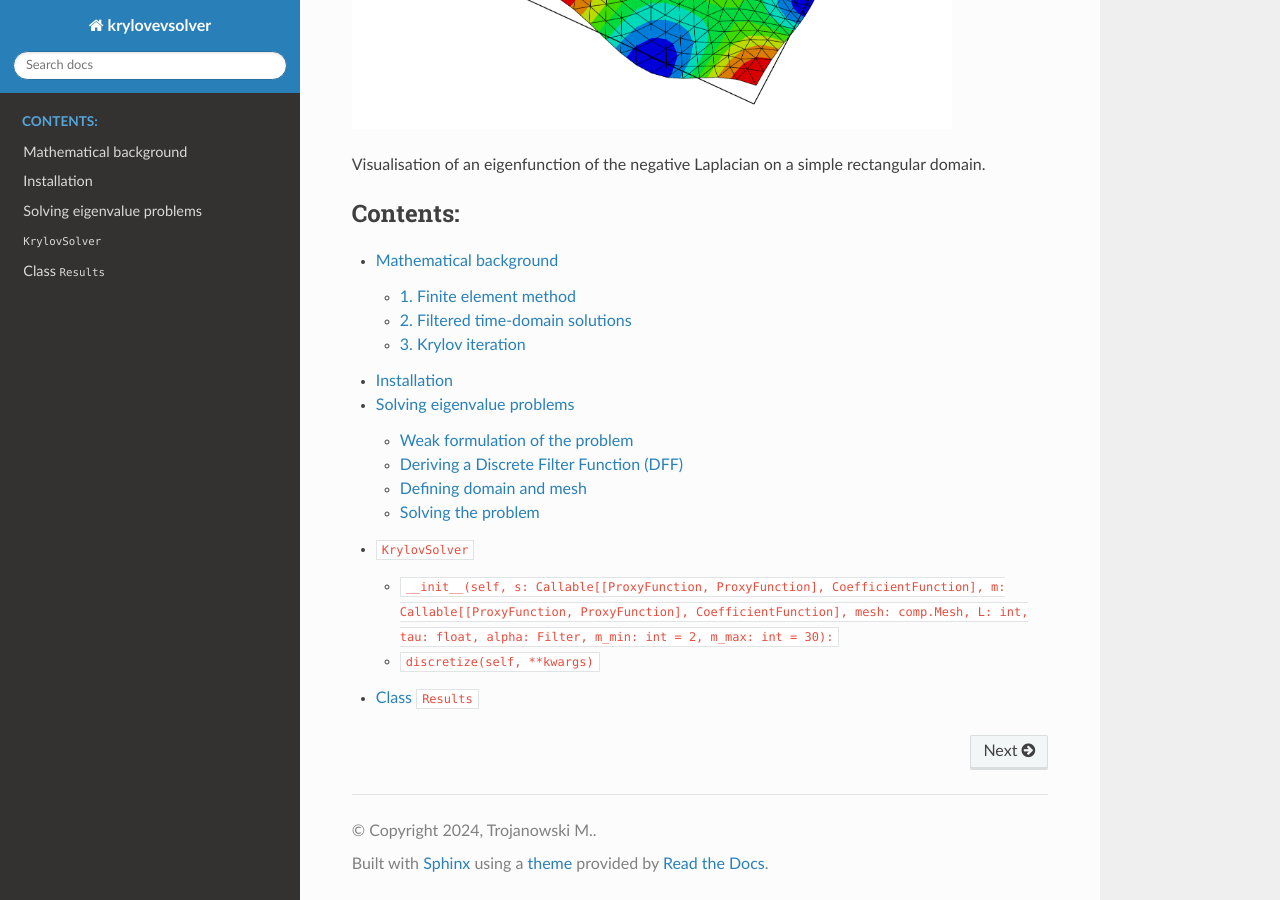
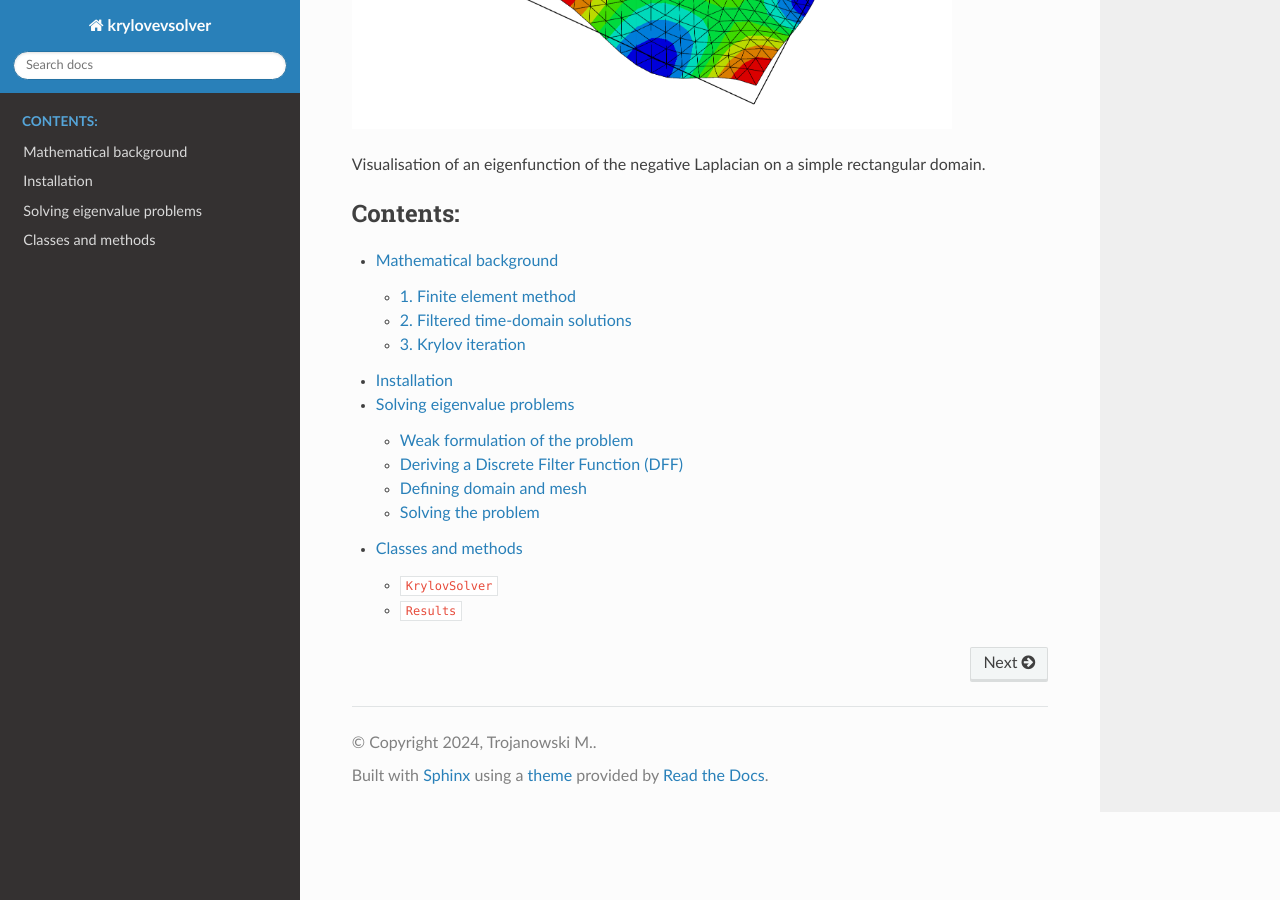
Before and after one commit to Michozord/Kylov_ev_solver, a Sphinx documentation site: the page built from docs/index.rst, in a window 1280 px wide and 900 px high, scrolled down 742 px. Built offline with Sphinx 7.4.7 and the Read the Docs theme 2.0.0, drawn with Linux system fonts in a browser that asks for light colours.

Commit message:
Update full.rst

```diff
--- a/docs/full.rst
+++ b/docs/full.rst
@@ -1,61 +1,49 @@
+Classes and methods
+========================
+
 ``KrylovSolver``
-=======================
+----------------------
 This class performs FEM with Krylov iteration: discretizes the solution space, computes the discretization matrices and solves for its eigenpairs using Krylov iteration.
 
 ``__init__(self, s: Callable[[ProxyFunction, ProxyFunction], CoefficientFunction], m: Callable[[ProxyFunction, ProxyFunction], CoefficientFunction], mesh: comp.Mesh, L: int, tau: float, alpha: Filter, m_min: int = 2, m_max: int = 30):``
-----------------------------------------------------------------------------------------------------------------------------------------------------------------------------------------------------------------------------------------------------------------
+^^^^^^^^^^^^^^^^^^^^^^^^^^^^^^^^^^^^^^^^^^^^^^^^^^^^^^^^^^^^^^^^^^^^^^^^^^^^^^^^^^^^^^^^^^^^^^^^^^^^^^^^^^^^^^^^^^^^^^^^^^^^^^^^^^^^^^^^^^^^^^^^^^^^^^^^^^^^^^^^^^^^^^^^^^^^^^^^^^^^^^^^^^^^^^^^^^^^^^^^^^^^^^^^^^^^^^^^^^^^^^^^^^^^^^^^^^^^^^^^^^^
+
 Parameters:
-^^^^^^^^^^^^^
+""""""""""""""""
 
-    s: Callable[[ngsolve.comp.ProxyFunction, ngsolve.comp.ProxyFunction], ngsolve.fem.CoefficientFunction]
-
-Left-hand-site of the weak formulation of the problem to solve.
-
-    m : Callable[[ngsolve.comp.ProxyFunction, ngsolve.comp.ProxyFunction], ngsolve.fem.CoefficientFunction]
-
-Right-hand-site of the weak formulation of the problem to solve.
-
-    mesh : ngsolve.comp.Mesh
-
-Mesh object of the discretized domain.
-
-    L : int
-
-L > 0. Number of time-steps in each iteation.
-
-    tau : tau
-
-tau > 0. Size of each time-step.
-
-    alpha : Filter
-
-Filter object representing discrete filter function (dff).
-
-    m_min : int, optional
-
-From this iteration onwards the results are saved in KrylovSolver.results. The default is 2.
-
-    m_max : int, optional
-
-Maximal number of Krylov iterations. The default is 30.
+    ``s: Callable[[ngsolve.comp.ProxyFunction, ngsolve.comp.ProxyFunction], ngsolve.fem.CoefficientFunction]``
+        Left-hand-site of the weak formulation of the problem to solve.
+    ``m : Callable[[ngsolve.comp.ProxyFunction, ngsolve.comp.ProxyFunction], ngsolve.fem.CoefficientFunction]``
+        Right-hand-site of the weak formulation of the problem to solve.
+    ``mesh : ngsolve.comp.Mesh``
+        Mesh object of the discretized domain.
+    ``L : int``
+        L > 0. Number of time-steps in each iteation.
+    ``tau : tau``
+        tau > 0. Size of each time-step.
+    ``alpha : Filter``
+        Filter object representing discrete filter function (dff).
+    ``m_min : int, optional``
+        From this iteration onwards the results are saved in KrylovSolver.results. The default is 2.
+    ``m_max : int, optional``
+        Maximal number of Krylov iterations. The default is 30.
 
 
 
 
 ``discretize(self, **kwargs)``
---------------------------------
+^^^^^^^^^^^^^^^^^^^^^^^^^^^^^^^^^^^^^^^^^^^^^^^^^^^^^^^^^^^^^^^^^^
 
 Parameters:
-^^^^^^^^^^^^^
+""""""""""""""""
 
-	**kwargs
-
-kwargs for generation of ngsolve.H1 solution space.
+	``**kwargs ``
+		kwargs for generation of ngsolve.H1 solution space.
 
 
 
-Class ``Results``
-=======================
+``Results``
+---------------------
 A simple dictionary-like class to store results of the Krylov iteration.
 
 - Key ``k`` is the number of iteration between ``m_min`` and ``m_max`` (-1 refers to the last iteration).
```
